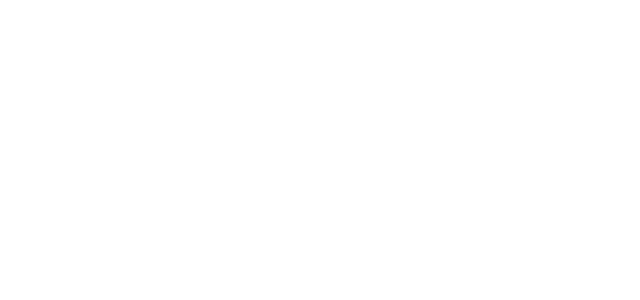
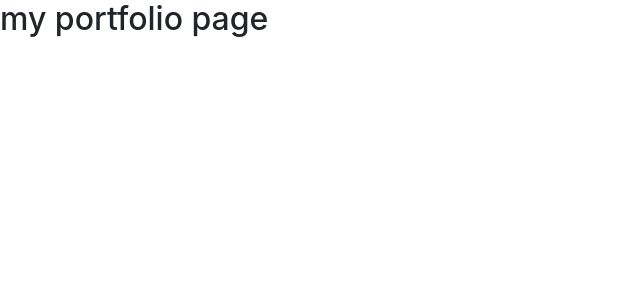
Before and after one commit to MosharrafMusa/my-portfolio, a React (Create React App) app: page /portfolio in a window 1280 px wide. Shown: the top 300 px of the page, without its empty margins (0-640 px from the left). Built offline with nearby package versions, Linux system fonts and the light colour scheme.

Commit message:
my portfolio page

```diff
--- a/src/pages/PortfolioPage.js
+++ b/src/pages/PortfolioPage.js
@@ -3,7 +3,7 @@
 const PortfolioPage = () => {
     return (
         <div>
-
+            <h2>my portfolio page</h2>
         </div>
     )
 }
```
